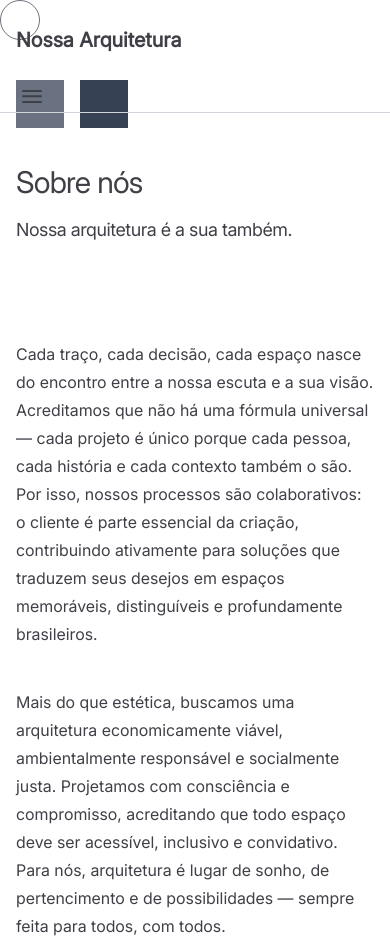
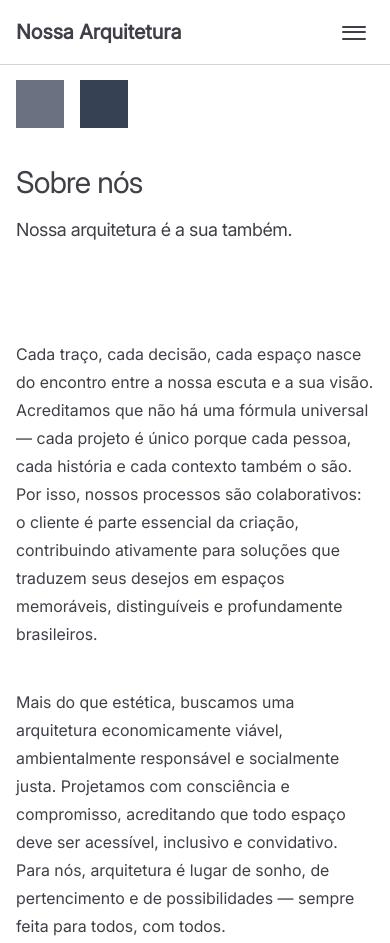
Before and after one commit to guimox/nossa-arq, an Astro site: page /sobre in a window 390 px wide. Shown: the top 943 px of the page. Built offline with nearby package versions, Linux system fonts and the light colour scheme; Astro itself is replaced by a stand-in of ours.

Commit message:
fix: header mobile layout aspect

```diff
--- a/src/app/header.astro
+++ b/src/app/header.astro
@@ -13,17 +13,20 @@ const isLinkActive = (path: string) =>
 
 <header
   class:list={[
-    'content-grid absolute top-0 z-30 mx-auto w-full border-b bg-transparent',
+    'fixed top-0 z-30 w-full border-b',
+    isHomePage ? 'bg-transparent' : 'bg-white',
     headerTextColor,
   ]}
   id="main-header"
 >
   <div
-    class="mx-auto flex h-20 w-full max-w-[1700px] items-center justify-between text-lg"
+    class="mx-auto flex h-16 w-full max-w-[1700px] items-center justify-between px-4 text-lg"
   >
     <div class={`text-xl font-bold ${headerTextColor}`}>
       <a href="/" class={`font-bold ${headerTextColor}`}>Nossa Arquitetura</a>
     </div>
+
+    <!-- Desktop Navigation -->
     <nav class="hidden items-center space-x-8 md:flex lg:space-x-10">
       <a
         href="/sobre"
@@ -44,10 +47,10 @@ const isLinkActive = (path: string) =>
         Contato
       </a>
     </nav>
-  </div>
 
+    <!-- Mobile Menu Button -->
     <button
-    class="group relative z-50 flex h-8 w-8 cursor-pointer items-center justify-center rounded p-1 md:hidden"
+      class="group relative z-50 flex h-10 w-10 cursor-pointer items-center justify-center rounded p-1 md:hidden"
       aria-label="Toggle navigation menu"
       aria-expanded="false"
       aria-controls="mobile-menu"
@@ -58,31 +61,33 @@ const isLinkActive = (path: string) =>
         <span
           id="bar1"
           class:list={[
-          'absolute top-[calc(50%-6px)] left-1/2 block h-0.5 w-5 -translate-x-1/2 transform rounded-full transition-all duration-300 ease-in-out',
+            'absolute top-[calc(50%-6px)] left-1/2 block h-0.5 w-6 -translate-x-1/2 transform rounded-full transition-all duration-300 ease-in-out',
             barColor,
             'group-[.is-active]:top-1/2 group-[.is-active]:-translate-y-1/2 group-[.is-active]:rotate-45',
           ]}></span>
         <span
           id="bar2"
           class:list={[
-          'absolute top-1/2 left-1/2 block h-[1.5px] w-5 -translate-x-1/2 -translate-y-1/2 transform rounded-full transition-opacity duration-300 ease-in-out',
+            'absolute top-1/2 left-1/2 block h-0.5 w-6 -translate-x-1/2 -translate-y-1/2 transform rounded-full transition-opacity duration-300 ease-in-out',
             barColor,
             'group-[.is-active]:opacity-0',
           ]}></span>
         <span
           id="bar3"
           class:list={[
-          'absolute top-[calc(50%+5px)] left-1/2 block h-0.5 w-5 -translate-x-1/2 transform rounded-full transition-all duration-300 ease-in-out',
+            'absolute top-[calc(50%+6px)] left-1/2 block h-0.5 w-6 -translate-x-1/2 transform rounded-full transition-all duration-300 ease-in-out',
             barColor,
             'group-[.is-active]:top-1/2 group-[.is-active]:-translate-y-1/2 group-[.is-active]:-rotate-45',
           ]}></span>
       </div>
     </button>
+  </div>
 
+  <!-- Mobile Menu -->
   <div
     id="mobile-menu"
     class:list={[
-      'absolute top-full left-0 z-40 w-full transform overflow-hidden md:hidden',
+      'fixed top-16 left-0 z-40 w-full transform overflow-hidden md:hidden',
       'transition-all duration-300 ease-in-out',
       mobileMenuBg,
       'invisible max-h-0 opacity-0',
@@ -130,13 +135,14 @@ const isLinkActive = (path: string) =>
         if (!isActive) {
           mobileMenu.classList.remove('max-h-0', 'opacity-0', 'invisible');
           mobileMenu.classList.add(
-            'max-h-[calc(100vh-5rem)]',
+            'max-h-[calc(100vh-4rem)]',
             'opacity-100',
             'visible',
             'border-t',
-            'border-zinc-300/20'
+            'border-zinc-300/20',
+            'shadow-lg'
           );
-          if (header.classList.contains('text-white')) {
+          if (header.classList.contains('text-white') && header.classList.contains('bg-transparent')) {
             header.classList.add('bg-zinc-800/95');
           }
         } else {
@@ -144,14 +150,14 @@ const isLinkActive = (path: string) =>
           setTimeout(() => {
             if (!toggleButton.classList.contains('is-active')) {
               mobileMenu.classList.add('invisible');
-              mobileMenu.classList.remove('border-t');
-              if (header.classList.contains('text-white')) {
+              mobileMenu.classList.remove('border-t', 'shadow-lg');
+              if (header.classList.contains('text-white') && !window.scrollY) {
                 header.classList.remove('bg-zinc-800/95');
               }
             }
           }, 300);
           mobileMenu.classList.remove(
-            'max-h-[calc(100vh-5rem)]',
+            'max-h-[calc(100vh-4rem)]',
             'opacity-100',
             'visible'
           );
@@ -186,6 +192,28 @@ const isLinkActive = (path: string) =>
           toggleMenu();
         }
       });
+
+      let isScrolled = false;
+      const isHomePage = Astro.url.pathname === '/';
+
+      const checkScroll = () => {
+        if (window.scrollY > 10 && !isScrolled) {
+          isScrolled = true;
+          if (header.classList.contains('bg-transparent')) {
+            header.classList.add(isHomePage ? 'bg-zinc-800/95' : 'bg-white/95');
+            header.classList.add('shadow-sm');
+          }
+        } else if (window.scrollY <= 10 && isScrolled) {
+          isScrolled = false;
+          if (!toggleButton.classList.contains('is-active')) {
+            header.classList.remove(isHomePage ? 'bg-zinc-800/95' : 'bg-white/95');
+            header.classList.remove('shadow-sm');
+          }
+        }
+      };
+
+      window.addEventListener('scroll', checkScroll);
+      checkScroll();
     });
   </script>
 </header>
```
Lines whose indentation alone changed are shown as unchanged.
